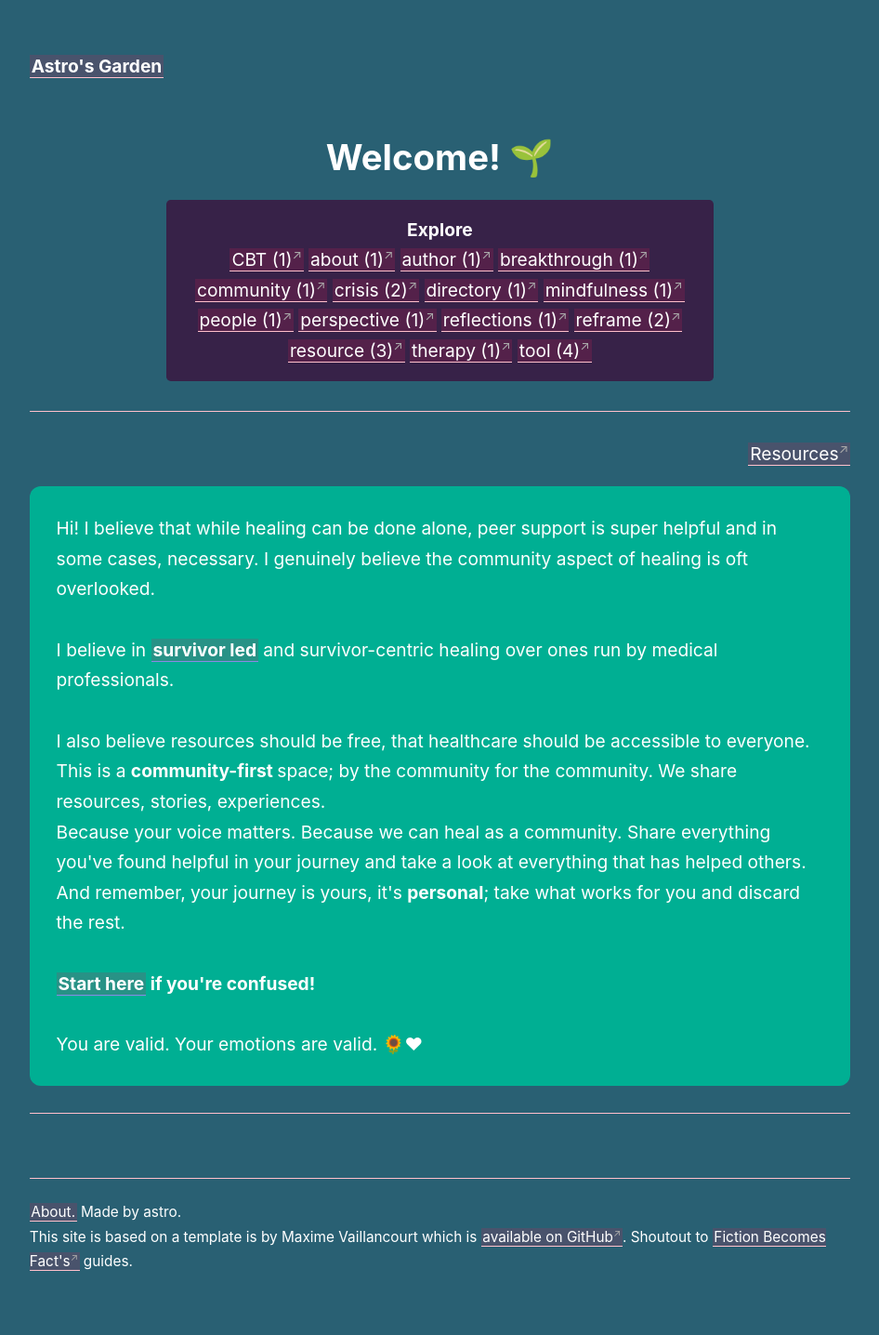
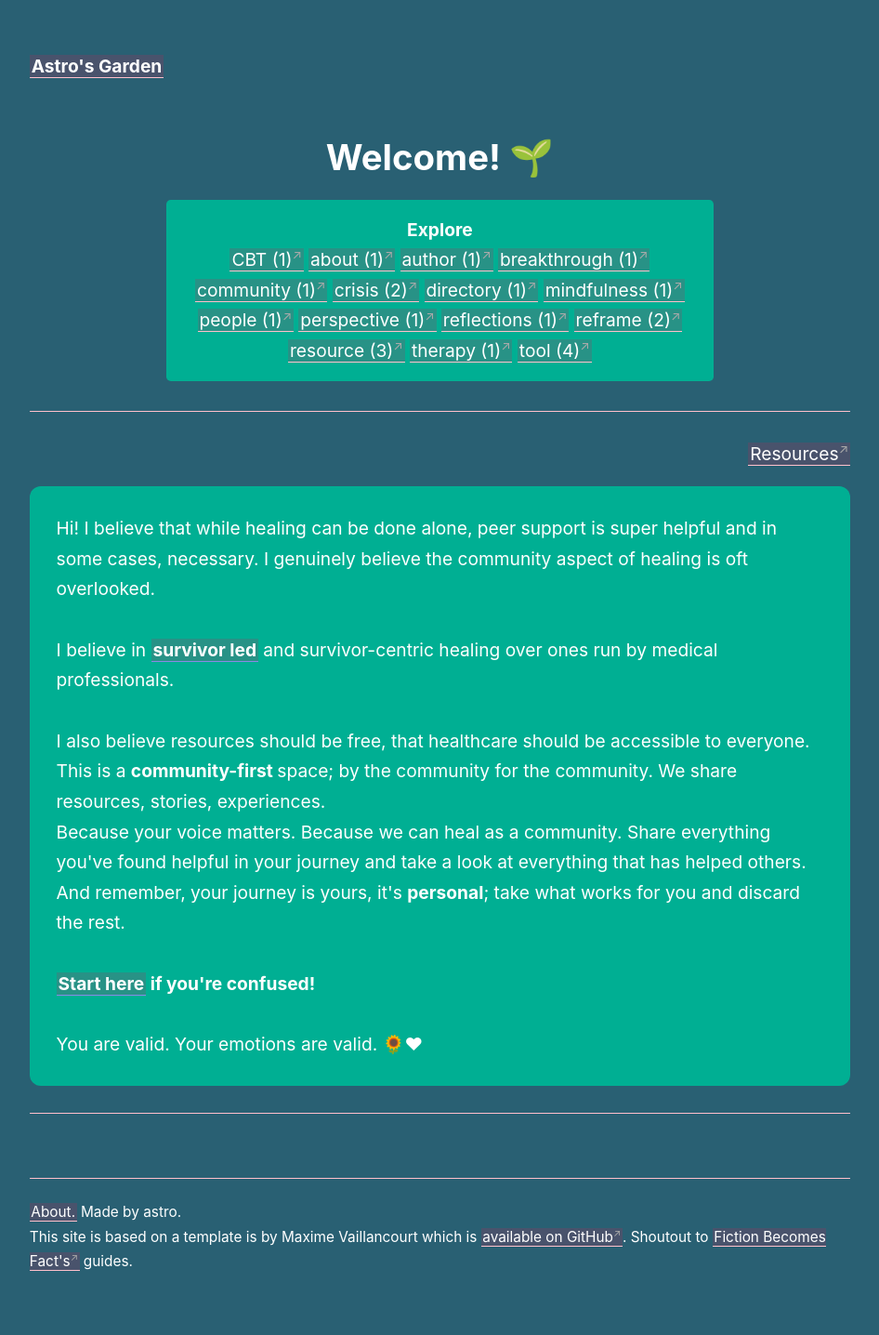
Before and after one commit to corvusdeinanis/astrosgarden, a Jekyll site: the page built from index.html, in a window 1280 px wide. Shown: the whole page at 93% size, without its empty margins (45-991 px from the left). Built offline with Jekyll 4.4.1, drawn with Linux system fonts in a browser that asks for light colours; the list of posts is cut into pages by our own code.

Commit message:
Update index.html

```diff
--- a/index.html
+++ b/index.html
@@ -9,7 +9,7 @@
 ---
 <h1 style ="text-align:center;"> Welcome! 🌱 </h1>
 
-<p style="padding: 1rem 3rem; background: #372248; margin-bottom: 2rem; border-radius: .3rem; box-sizing: border-box; max-width: 66.666667%; text-align: center; position: relative; width: 100%; padding-right: 15px; padding-left: 15px; margin-left: 16.666667%;">
+<p style="padding: 1rem 3rem; background: #00af93; margin-bottom: 2rem; border-radius: .3rem; box-sizing: border-box; max-width: 66.666667%; text-align: center; position: relative; width: 100%; padding-right: 15px; padding-left: 15px; margin-left: 16.666667%;">
   <b>Explore</b>
 <br>
   {% comment %}map, flatten and sort{% endcomment %}
```
